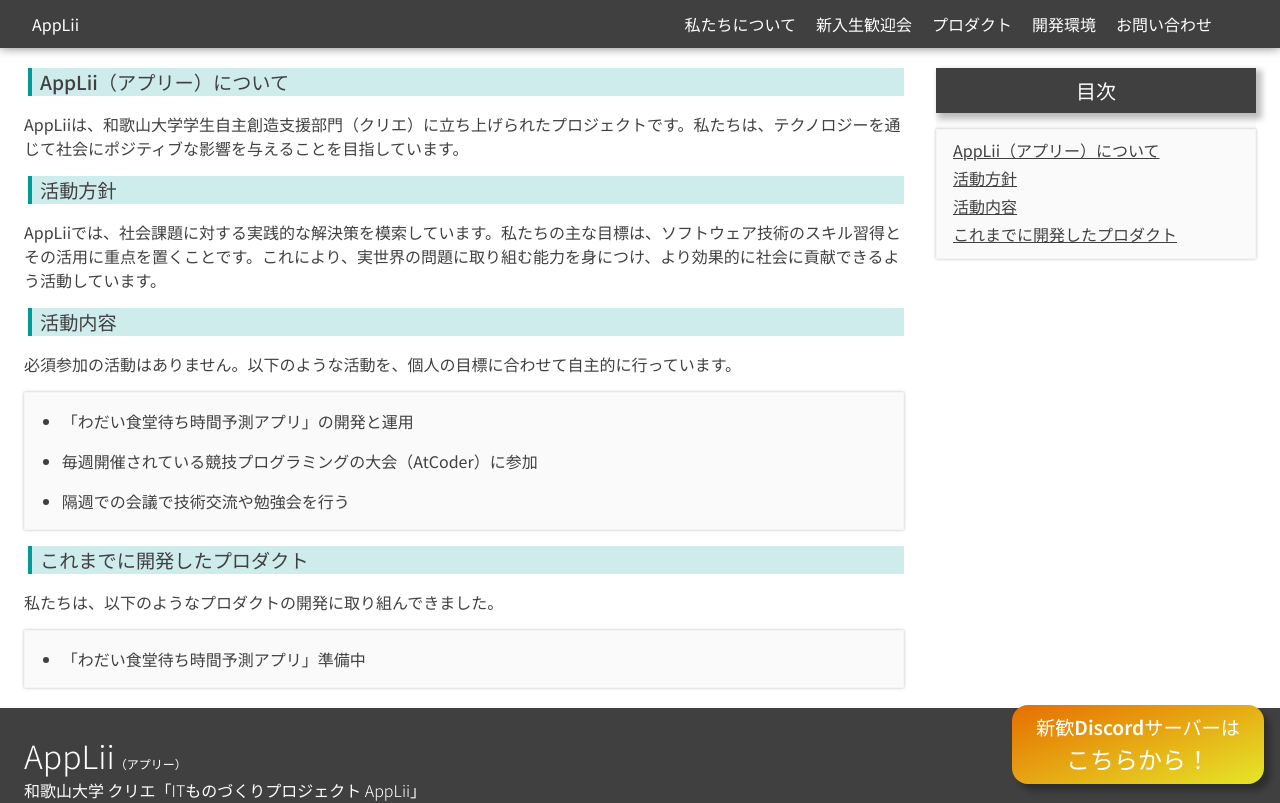
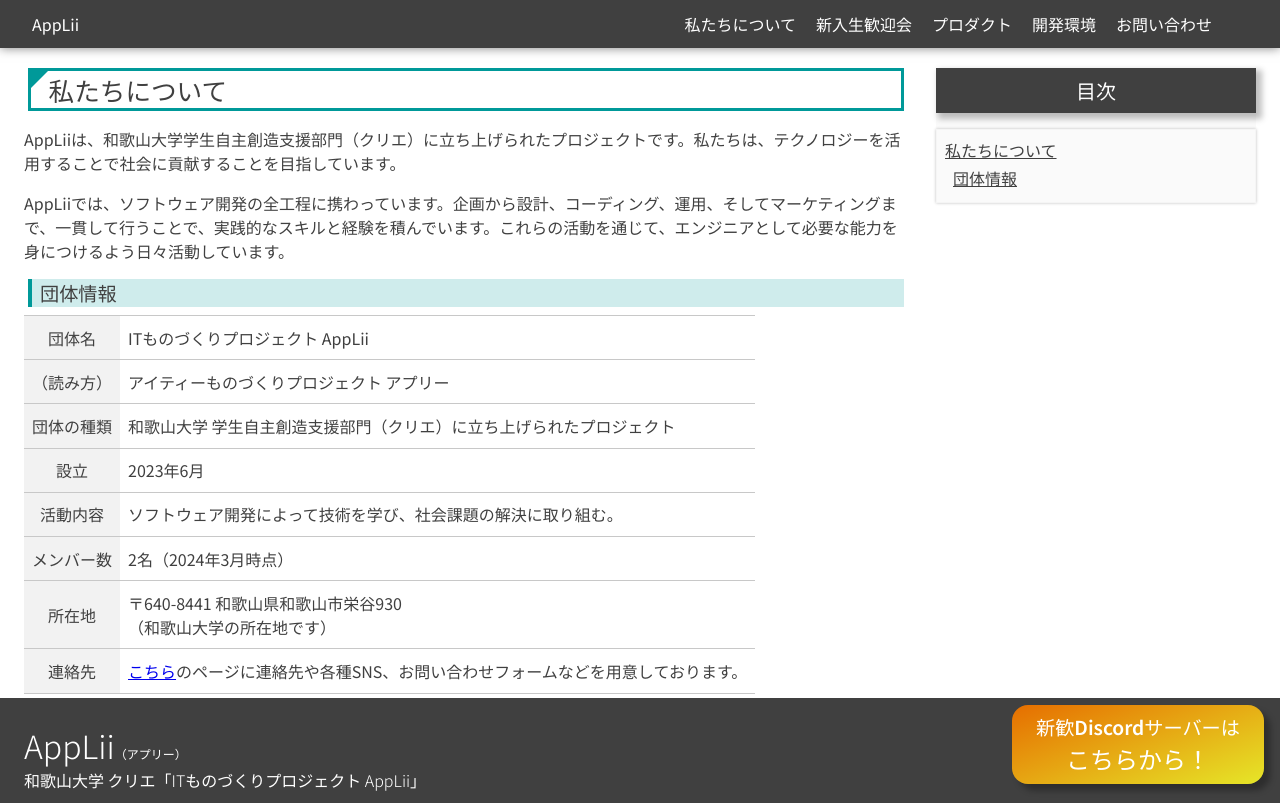
Before and after one commit to AppLii/AppLii.github.io, a Nuxt app: page /about-us in a window 1280 px wide. Shown: the top 803 px of the page. Built offline with nearby package versions, Linux system fonts and the light colour scheme.

Commit message:
変更：AboutUSページの情報を少し整理

```diff
--- a/pages/about-us.vue
+++ b/pages/about-us.vue
@@ -1,23 +1,47 @@
 <template>
     <SideBarComponent>
         <div id="sidebar-content"></div>
-        <h2>AppLii（アプリー）について</h2>
-        <p>AppLiiは、和歌山大学学生自主創造支援部門（クリエ）に立ち上げられたプロジェクトです。私たちは、テクノロジーを通じて社会にポジティブな影響を与えることを目指しています。</p>
-        <h2>活動方針</h2>
-        <p>AppLiiでは、社会課題に対する実践的な解決策を模索しています。私たちの主な目標は、ソフトウェア技術のスキル習得とその活用に重点を置くことです。これにより、実世界の問題に取り組む能力を身につけ、より効果的に社会に貢献できるよう活動しています。
+        <h1>私たちについて</h1>
+        <p>AppLiiは、和歌山大学学生自主創造支援部門（クリエ）に立ち上げられたプロジェクトです。私たちは、テクノロジーを活用することで社会に貢献することを目指しています。</p>
+        <p>AppLiiでは、ソフトウェア開発の全工程に携わっています。企画から設計、コーディング、運用、そしてマーケティングまで、一貫して行うことで、実践的なスキルと経験を積んでいます。これらの活動を通じて、エンジニアとして必要な能力を身につけるよう日々活動しています。
         </p>
-        <h2>活動内容</h2>
-        <p>必須参加の活動はありません。以下のような活動を、個人の目標に合わせて自主的に行っています。</p>
-        <ul>
-            <li>「わだい食堂待ち時間予測アプリ」の開発と運用</li>
-            <li>毎週開催されている競技プログラミングの大会（AtCoder）に参加</li>
-            <li>隔週での会議で技術交流や勉強会を行う</li>
-        </ul>
-        <h2 id="h-2">これまでに開発したプロダクト</h2>
-        <p>私たちは、以下のようなプロダクトの開発に取り組んできました。</p>
-        <ul>
-            <li><span>「わだい食堂待ち時間予測アプリ」</span><a>準備中</a></li>
-        </ul>
+        <h2>団体情報</h2>
+        <table class="responsive-enabled">
+            <tbody>
+                <tr>
+                    <th>団体名</th>
+                    <td>ITものづくりプロジェクト AppLii</td>
+                </tr>
+                <tr>
+                    <th>（読み方）</th>
+                    <td>アイティーものづくりプロジェクト アプリー</td>
+                </tr>
+                <tr>
+                    <th>団体の種類</th>
+                    <td>和歌山大学 学生自主創造支援部門（クリエ）に立ち上げられたプロジェクト</td>
+                </tr>
+                <tr>
+                    <th>設立</th>
+                    <td>2023年6月</td>
+                </tr>
+                <tr>
+                    <th>活動内容</th>
+                    <td>ソフトウェア開発によって技術を学び、社会課題の解決に取り組む。</td>
+                </tr>
+                <tr>
+                    <th>メンバー数</th>
+                    <td>2名（2024年3月時点）</td>
+                </tr>
+                <tr>
+                    <th>所在地</th>
+                    <td>〒640-8441 和歌山県和歌山市栄谷930<br>（和歌山大学の所在地です）</td>
+                </tr>
+                <tr>
+                    <th>連絡先</th>
+                    <td><a href="/pages/contact">こちら</a>のページに連絡先や各種SNS、お問い合わせフォームなどを用意しております。</td>
+                </tr>
+            </tbody>
+        </table>
     </SideBarComponent>
 </template>
 
```
